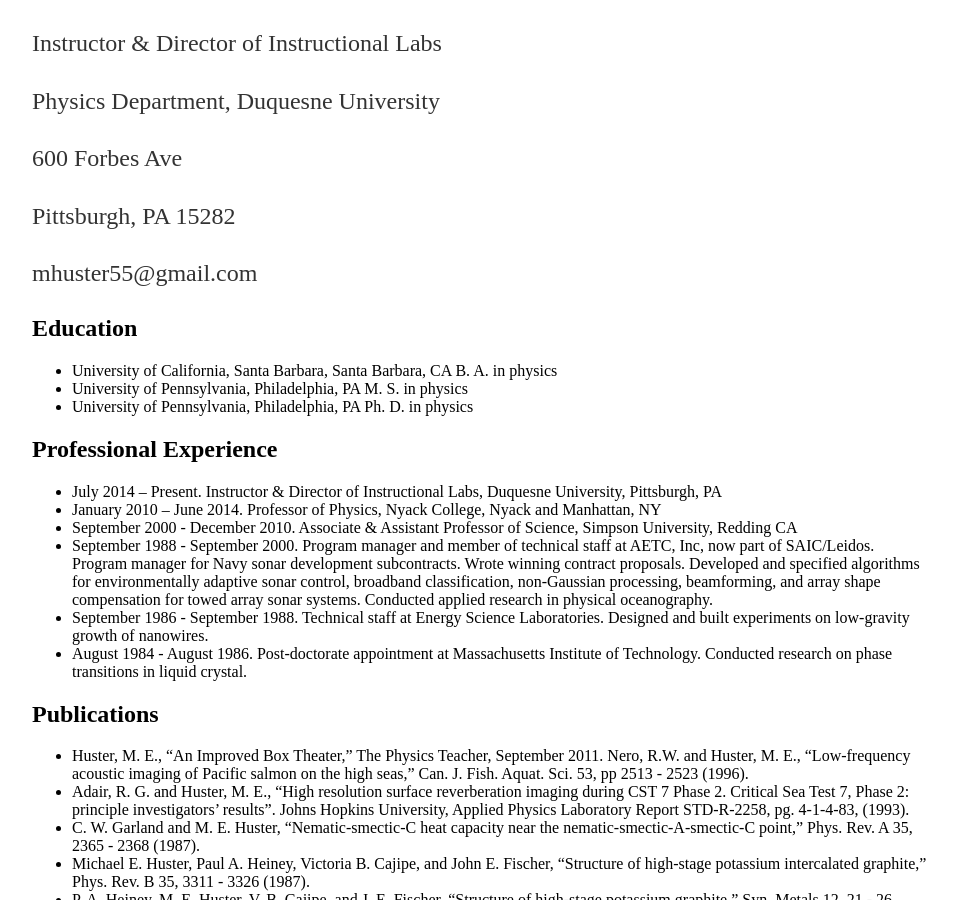
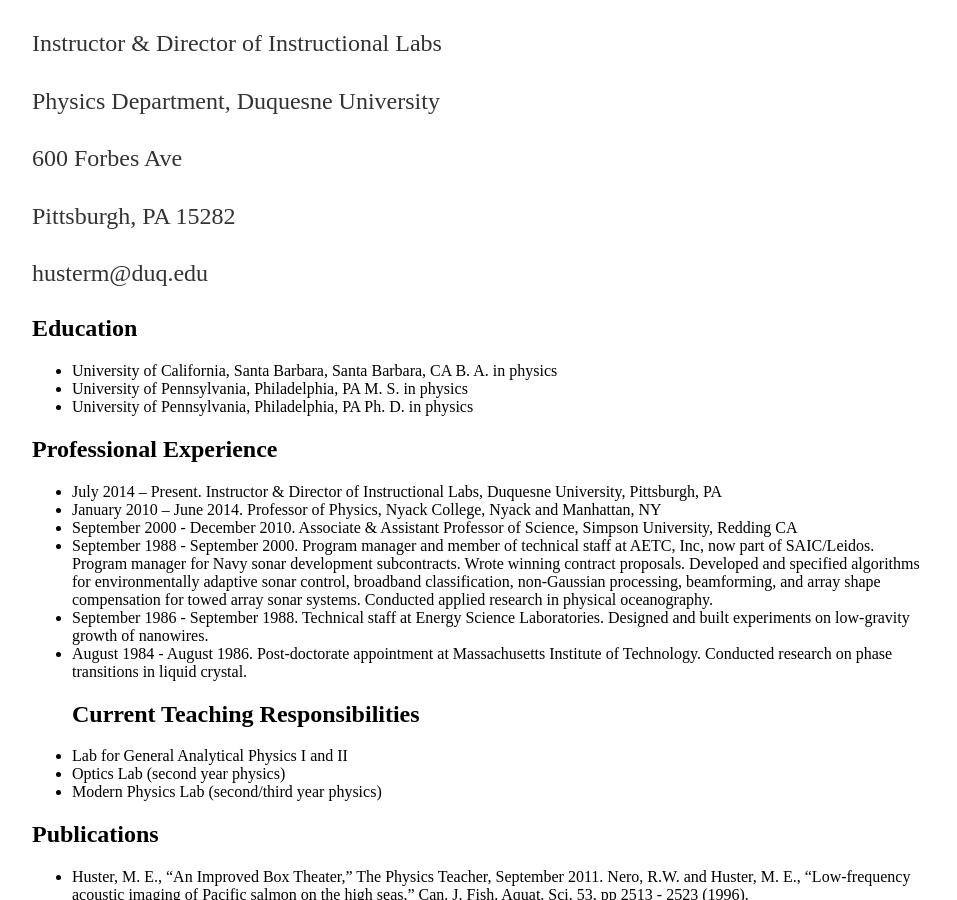
Before and after one commit to profhuster/profhuster.github.io, a Jekyll site: the page built from cv/index.md, in a window 1280 px wide and 900 px high, scrolled down 228 px. Shown: the whole window, without its empty margins (160-1117 px from the left). Built offline with Jekyll 4.4.1, drawn with Linux system fonts in a browser that asks for light colours.

Commit message:
Update index.md

```diff
--- a/cv/index.md
+++ b/cv/index.md
@@ -18,7 +18,7 @@
 Pittsburgh, PA 15282
 
 
-mhuster55@gmail.com
+husterm@duq.edu
 
 
 ## Education
@@ -41,6 +41,11 @@
 Technical staff at Energy Science Laboratories. Designed and built experiments on low-gravity growth of nanowires.
 * August 1984 - August 1986.
 Post-doctorate appointment at Massachusetts Institute of Technology. Conducted research on phase transitions in liquid crystal.
+## Current Teaching Responsibilities
+* Lab for General Analytical Physics I and II
+* Optics Lab (second year physics)
+* Modern Physics Lab (second/third year physics)
+
 
 ## Publications
 * Huster, M. E., “An Improved Box Theater,” The Physics Teacher, September 2011.
```
